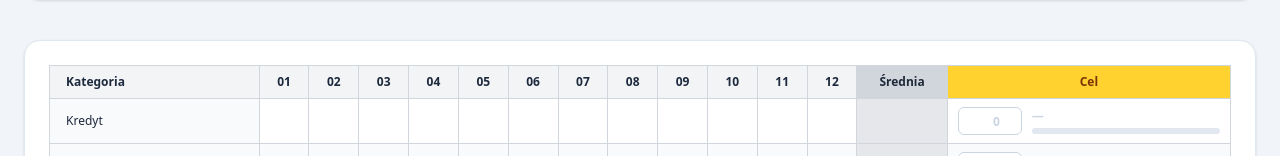
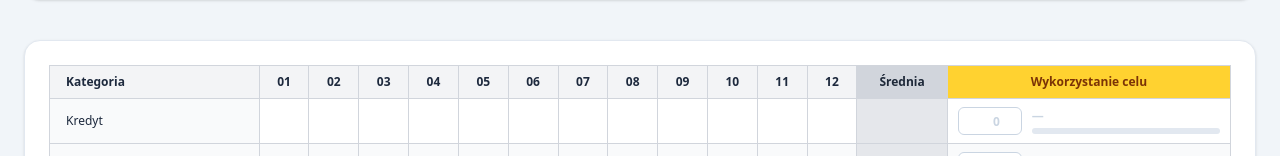
Before and after one commit to oleksaGrzegorz/budget-app, a React (Vite) app: page / in a window 1280 px wide. Shown: the part 524-680 px from the top of the page. Built offline with nearby package versions, Linux system fonts and the light colour scheme.

Commit message:
fix: update header label for goal utilization in ExpensesTable component

```diff
--- a/src/components/ExpensesTable/ExpensesTable.tsx
+++ b/src/components/ExpensesTable/ExpensesTable.tsx
@@ -36,7 +36,7 @@ export const ExpensesTable = ({
           </th>
 
           <th className="px-3 py-2 text-center font-semibold border border-gray-300 bg-amber-300 text-amber-900">
-            Cel
+            Wykorzystanie celu
           </th>
         </tr>
       </thead>
```
